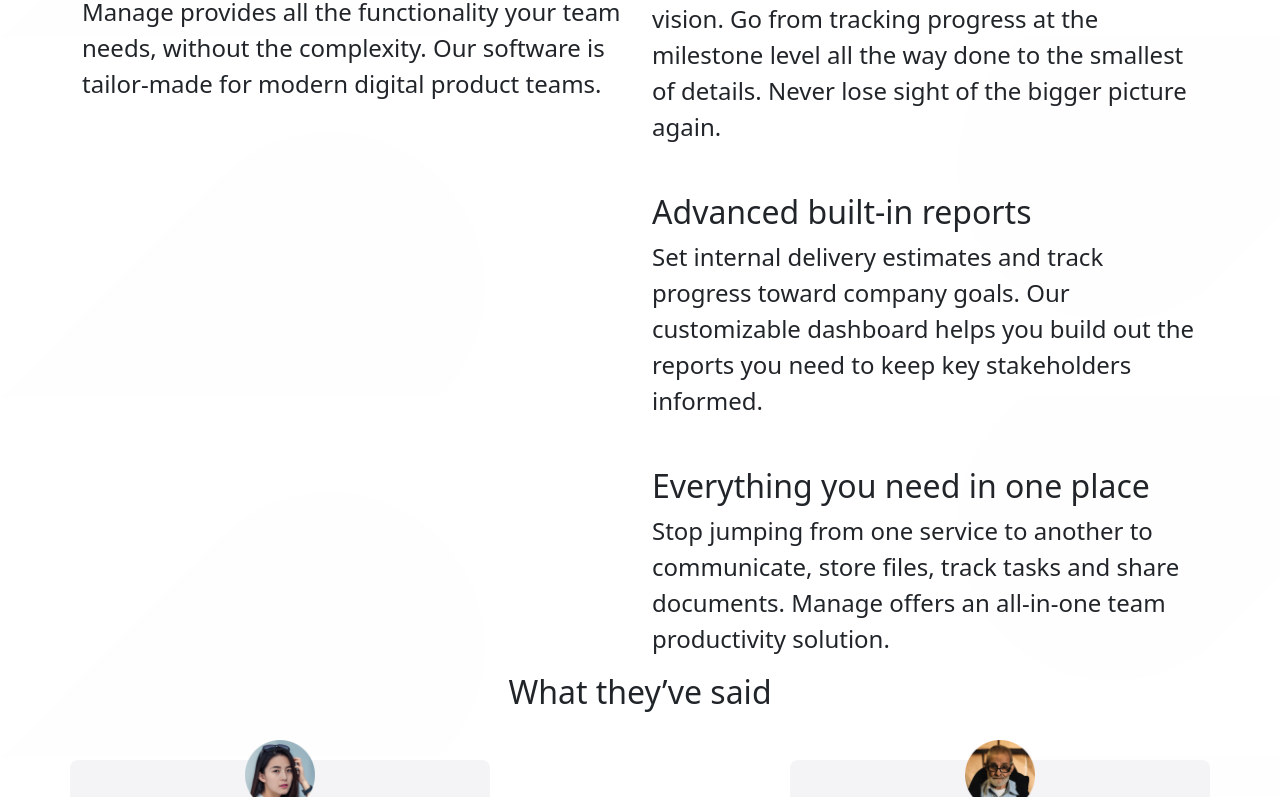
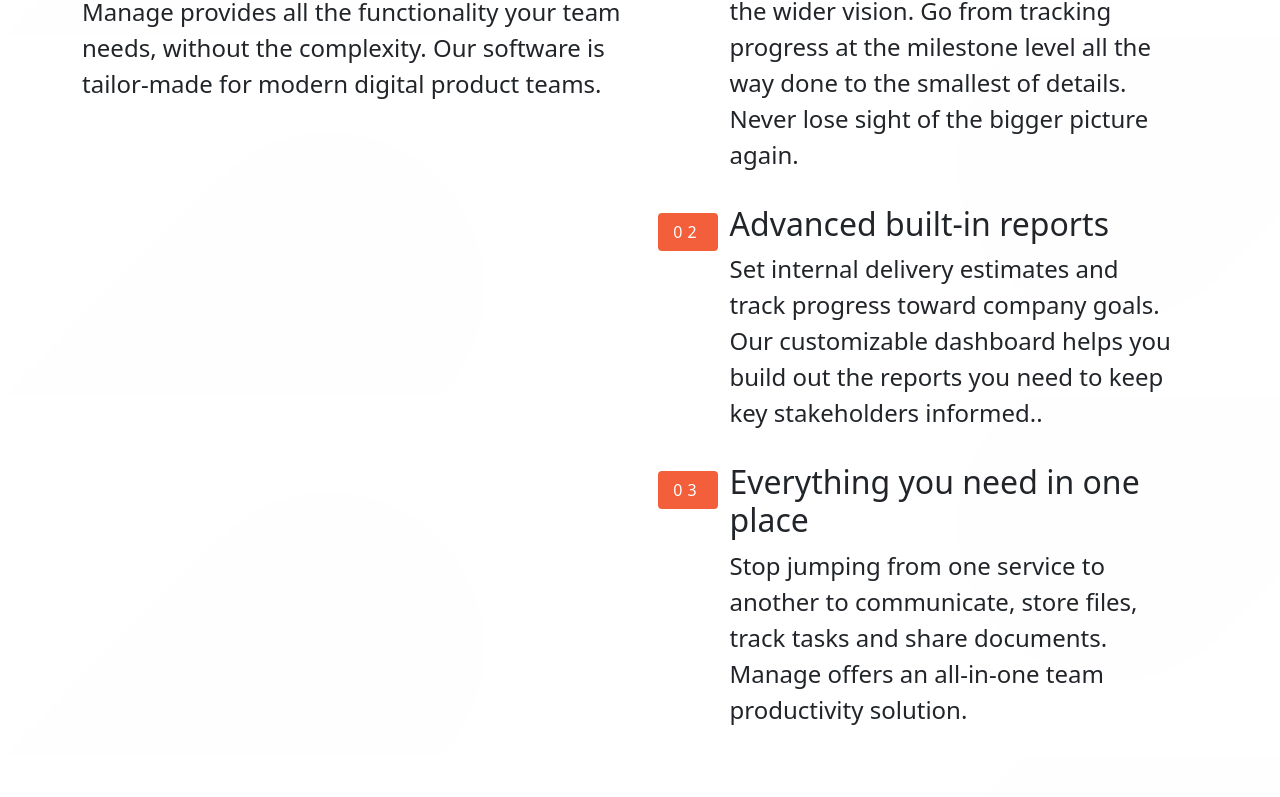
Before and after one commit to peter2great2/manage-landing-page, a plain HTML site: page index.html in a window 1280 px wide. Shown: the part 683-1480 px from the top of the page. Drawn offline with Linux system fonts and the light colour scheme.

Commit message:
made a couple of changes

```diff
--- a/index.html
+++ b/index.html
@@ -147,31 +147,76 @@
               teams.
             </p>
           </div>
-          <div class="col-lg-6 pt-4">
-            <div>
+          <div class="col-lg-6 pt-4 container">
+            <div
+              class="row d-flex justify-content-center align-items-start mb-3"
+            >
+              <div
+                class="btn btn-md text-white col-lg-2 h-25"
+                style="
+                  width: 60px;
+                  font-weight: 500;
+                  background-color: hsl(12, 88%, 59%);
+                  letter-spacing: 5px;
+                "
+              >
+                01
+              </div>
+              <div class="col-lg-10 num-text">
                 <h3 class="fs-2">Track company-wide progress</h3>
                 <p class="fs-4">
-                See how your day-to-day tasks fit into the wider vision. Go from
-                tracking progress at the milestone level all the way done to the
-                smallest of details. Never lose sight of the bigger picture
-                again.
+                  See how your day-to-day tasks fit into the wider vision. Go
+                  from tracking progress at the milestone level all the way done
+                  to the smallest of details. Never lose sight of the bigger
+                  picture again.
                 </p>
               </div>
-            <div class="mt-5">
+            </div>
+            <div
+              class="row d-flex justify-content-center align-items-start mb-3"
+            >
+              <div
+                class="btn btn-md text-white col-lg-2 h-25"
+                style="
+                  width: 60px;
+                  font-weight: 500;
+                  background-color: hsl(12, 88%, 59%);
+                  letter-spacing: 5px;
+                "
+              >
+                02
+              </div>
+              <div class="col-lg-10 num-text">
                 <h3 class="fs-2">Advanced built-in reports</h3>
                 <p class="fs-4">
                   Set internal delivery estimates and track progress toward
                   company goals. Our customizable dashboard helps you build out
-                the reports you need to keep key stakeholders informed.
+                  the reports you need to keep key stakeholders informed..
                 </p>
               </div>
-            <div class="mt-5">
+            </div>
+            <div
+              class="row d-flex justify-content-center align-items-start mb-5"
+            >
+              <div
+                class="btn btn-md text-white col-lg-2 h-25"
+                style="
+                  width: 60px;
+                  font-weight: 500;
+                  background-color: hsl(12, 88%, 59%);
+                  letter-spacing: 5px;
+                "
+              >
+                03
+              </div>
+              <div class="col-lg-10 num-text">
                 <h3 class="fs-2">Everything you need in one place</h3>
                 <p class="fs-4">
                   Stop jumping from one service to another to communicate, store
                   files, track tasks and share documents. Manage offers an
                   all-in-one team productivity solution.
                 </p>
+              </div>
             </div>
           </div>
         </div>
@@ -337,6 +382,7 @@
         </div>
       </div>
     </footer>
+
     <script src="bootstrap/bootstrap.js"></script>
   </body>
 </html>
--- a/style.css
+++ b/style.css
@@ -12,8 +12,11 @@ body {
 nav a {
   font-size: 18px;
 }
+.num-text {
+  position: relative;
+  bottom: 8px;
+}
 
-/* the start of section one */
 .bring {
   font-size: 4vw;
 }
@@ -76,6 +79,10 @@ nav a {
     display: flex;
     flex-direction: column-reverse;
   }
-  .input-container {
+  .number {
+    flex-direction: column;
+    justify-content: flex-start;
+    align-items: center;
+    margin-left: 5px;
   }
 }
```
Lines whose indentation alone changed are shown as unchanged.
